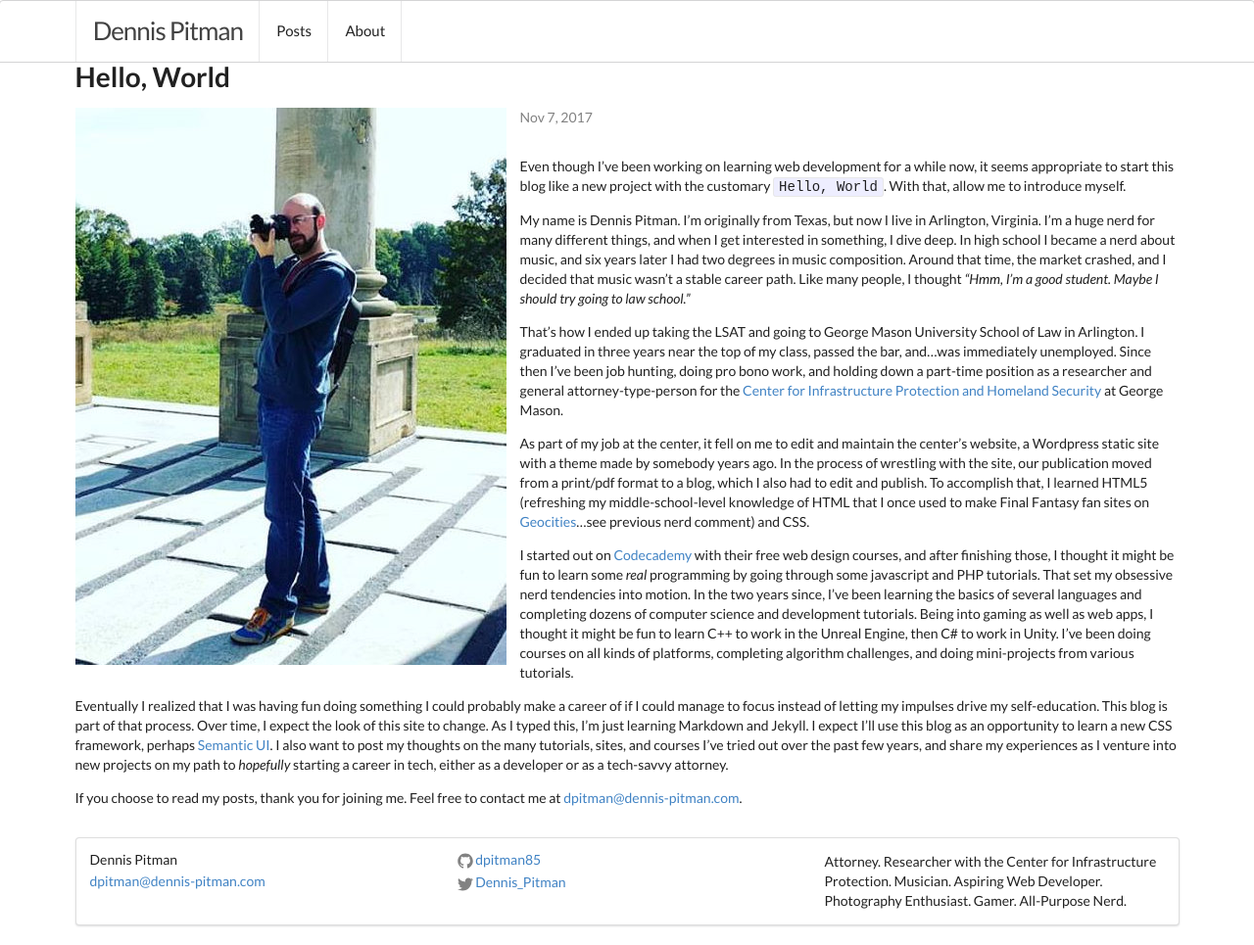
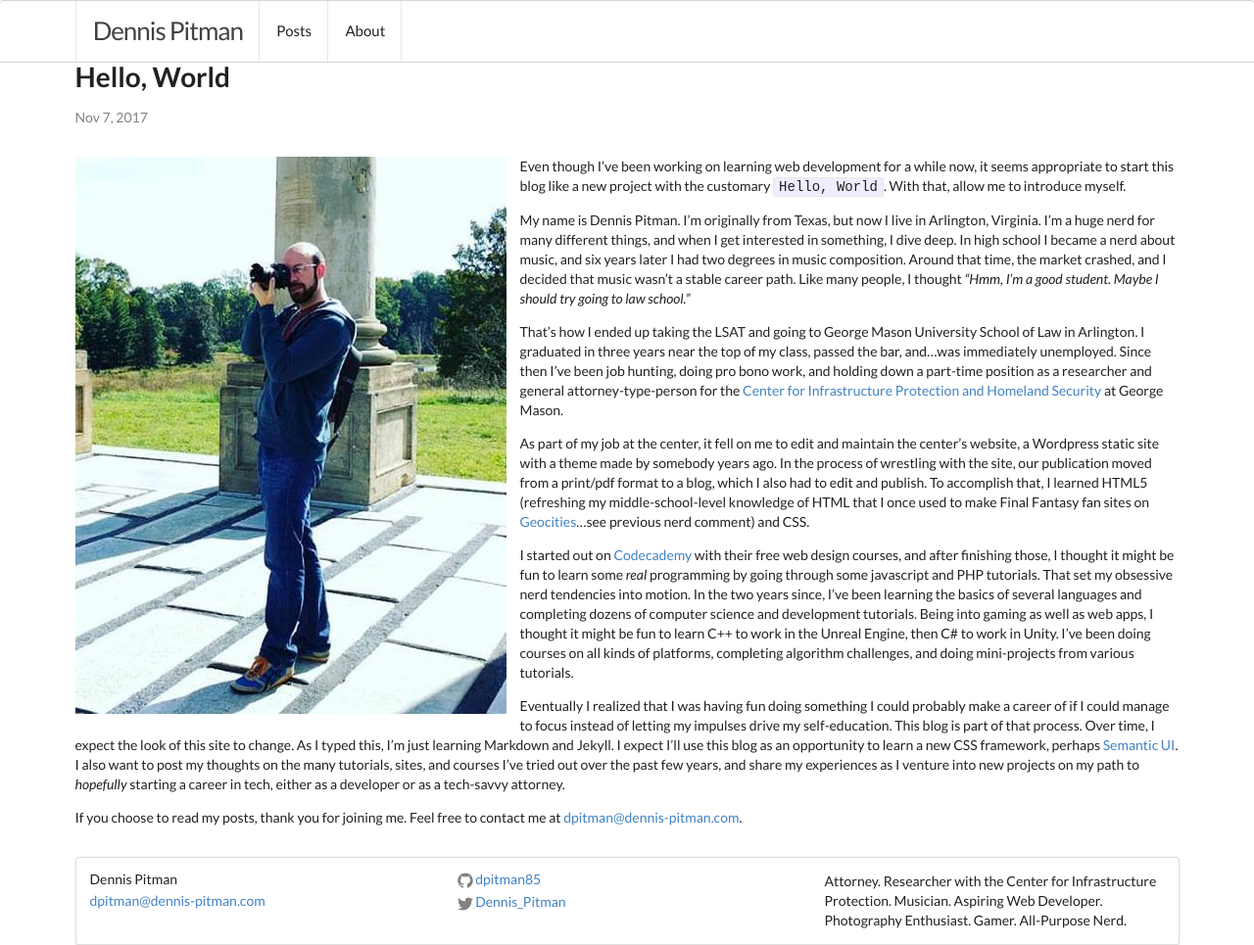
Before and after one commit to dpitman85/dpitman85.github.io, a Jekyll site: the page built from _posts/2017-11-07-Hello-World.markdown, in a window 1280 px wide. Shown: the whole page at 98% size. Built offline with Jekyll 4.4.1, drawn with Linux system fonts in a browser that asks for light colours.

Commit message:
Update post.html

```diff
--- a/_layouts/post.html
+++ b/_layouts/post.html
@@ -6,11 +6,11 @@ published: true
 
   <header class="post-header">
     <h1 class="ui header" itemprop="name headline">{{ page.title }}</h1>
-    <img class="ui left floated image" src="{{ page.image }}">
     <p class="post-meta"><time datetime="{{ page.date | date_to_xmlschema }}" itemprop="datePublished">{{ page.date | date: "%b %-d, %Y" }}</time>{% if page.author %} • <span itemprop="author" itemscope itemtype="http://schema.org/Person"><span itemprop="name">{{ page.author }}</span></span>{% endif %}</p>
   </header>
 
   <div class="post-content" itemprop="articleBody">
+    <img class="ui left floated image" src="{{ page.image }}">
     {{ content }}
   </div>
 
```
